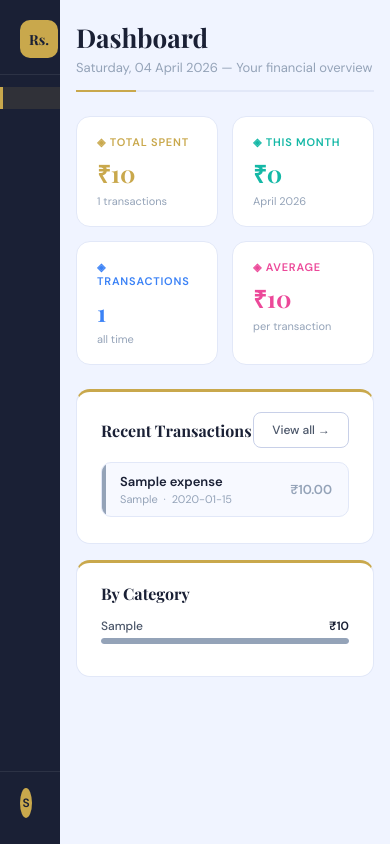
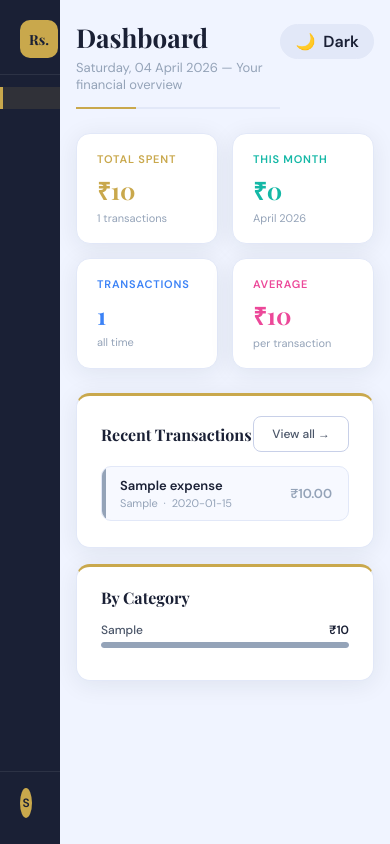
Before and after one commit to babyaga852/expense-ledger, a Flask app: page / in a window 390 px wide. Run offline with Flask 3, Linux system fonts and the light colour scheme; the visitor is signed in with stand-in values (Sample User, id 1); tables that the repository leaves empty hold one stand-in row (values such as "Sample post").

Commit message:
add dark/light mode to web app

```diff
--- a/app.py
+++ b/app.py
@@ -4,6 +4,21 @@ from datetime import datetime, date
 import os, io
 
 import tracker as db
+# ── Reset users table (for testing) ────────────────────────────────────────
+import sqlite3
+conn = sqlite3.connect('expenses.db')
+conn.execute('DROP TABLE IF EXISTS users')
+conn.execute('''CREATE TABLE users (
+    id INTEGER PRIMARY KEY AUTOINCREMENT,
+    username TEXT UNIQUE NOT NULL,
+    password TEXT NOT NULL,
+    fullname TEXT DEFAULT \"\",
+    email TEXT DEFAULT \"\"
+)''')
+conn.commit()
+conn.close()
+print('Done! Users table recreated.')
+
 
 app = Flask(__name__)
 app.secret_key = "expense_ledger_secret_2026"
@@ -60,7 +75,7 @@ def register():
             error = "Password must be at least 6 characters."
         elif password != confirm:
             error = "Passwords do not match."
-        elif db.check_user_exists(username):
+        elif db.user_exists(username):
             error = f"Username '{username}' is already taken."
         else:
             db.register_user(username, password, fullname, email)
--- a/templates/index.html
+++ b/templates/index.html
@@ -1,38 +1,51 @@
 <!DOCTYPE html>
-<html lang="en">
+<html lang="en" data-theme="light">
 <head>
 <meta charset="UTF-8">
 <meta name="viewport" content="width=device-width,initial-scale=1.0">
 <title>Expense Ledger</title>
 <link href="https://fonts.googleapis.com/css2?family=Playfair+Display:wght@600;700&family=DM+Sans:wght@300;400;500;600&display=swap" rel="stylesheet">
 <style>
-*{margin:0;padding:0;box-sizing:border-box}
-:root{
+/* ── CSS Variables — Light & Dark ── */
+:root {
   --bg:#f0f4ff;--bg2:#e2e8f8;--card:#ffffff;--card2:#f7f9ff;
   --border:#e2e8f8;--border2:#c8d0e8;
-  --gold:#c9a84c;--gold2:#a07830;
   --navy:#1a2035;--navy2:#252d4a;
+  --gold:#c9a84c;--gold2:#a07830;--gold-dim:#7a5f28;
   --fg:#1a2035;--fg2:#4a5568;--fg3:#94a3b8;
+  --sidebar-bg:#1a2035;--sidebar-fg:rgba(255,255,255,.55);
+  --sidebar-active:#fff;--sidebar-sub:#c9a84c;
   --red:#ef4444;--green:#22c55e;--teal:#14b8a6;
   --blue:#3b82f6;--pink:#ec4899;--amber:#f59e0b;--purple:#8b5cf6;
-  --sidebar:220px;
+  --shadow:0 4px 24px rgba(26,32,53,.08);
+  --sidebar-w:220px;
+  --toggle-bg:#e2e8f8;--toggle-fg:#1a2035;
 }
+[data-theme="dark"] {
+  --bg:#0d1117;--bg2:#161b27;--card:#1a2035;--card2:#1f2640;
+  --border:#2a3350;--border2:#334070;
+  --fg:#e8eaf6;--fg2:#8892b0;--fg3:#4a5568;
+  --toggle-bg:#1f2640;--toggle-fg:#c9a84c;
+  --shadow:0 4px 24px rgba(0,0,0,.3);
+}
+
+*{margin:0;padding:0;box-sizing:border-box;transition:background .2s,color .2s,border-color .2s}
 body{font-family:'DM Sans',sans-serif;background:var(--bg);color:var(--fg);min-height:100vh;display:flex}
 
 /* ── Sidebar ── */
-.sidebar{width:var(--sidebar);background:var(--navy);min-height:100vh;display:flex;flex-direction:column;position:fixed;left:0;top:0;z-index:100}
+.sidebar{width:var(--sidebar-w);background:var(--navy);min-height:100vh;display:flex;flex-direction:column;position:fixed;left:0;top:0;z-index:100}
 .logo{padding:20px 20px 16px;border-bottom:1px solid rgba(255,255,255,.08)}
 .logo-row{display:flex;align-items:center;gap:10px}
 .logo-icon{width:38px;height:38px;background:var(--gold);border-radius:10px;display:flex;align-items:center;justify-content:center;font-family:'Playfair Display',serif;color:var(--navy);font-size:14px;font-weight:700;flex-shrink:0}
 .logo-text h2{font-family:'Playfair Display',serif;font-size:14px;color:#fff;letter-spacing:.5px}
 .logo-text p{font-size:10px;color:var(--gold);letter-spacing:1px}
 nav{flex:1;padding:12px 0}
-.nav-item{display:flex;align-items:center;gap:12px;padding:11px 20px;color:rgba(255,255,255,.55);text-decoration:none;font-size:13px;font-weight:500;transition:.15s;border-left:3px solid transparent;cursor:pointer}
+.nav-item{display:flex;align-items:center;gap:12px;padding:11px 20px;color:rgba(255,255,255,.55);text-decoration:none;font-size:13px;font-weight:500;transition:.15s;border-left:3px solid transparent}
 .nav-item:hover{color:#fff;background:rgba(255,255,255,.06)}
 .nav-item.active{color:#fff;background:rgba(201,168,76,.12);border-left-color:var(--gold)}
 .nav-icon{width:18px;font-size:15px;text-align:center}
 .sidebar-foot{padding:16px 20px;border-top:1px solid rgba(255,255,255,.08)}
-.sidebar-foot p{font-size:11px;color:rgba(255,255,255,.35)}
+.sidebar-foot p{font-size:11px;color:rgba(255,255,255,.3)}
 .user-row{display:flex;align-items:center;gap:8px;margin-bottom:10px}
 .avatar{width:30px;height:30px;background:var(--gold);border-radius:50%;display:flex;align-items:center;justify-content:center;font-size:12px;font-weight:700;color:var(--navy)}
 .user-name{font-size:12px;font-weight:600;color:#fff}
@@ -40,37 +53,42 @@ nav{flex:1;padding:12px 0}
 .logout-btn:hover{text-decoration:underline}
 
 /* ── Main ── */
-.main{margin-left:var(--sidebar);flex:1;padding:28px 32px;min-height:100vh}
+.main{margin-left:var(--sidebar-w);flex:1;padding:28px 32px;min-height:100vh;background:var(--bg)}
 
 /* ── Page header ── */
-.page-hdr{margin-bottom:24px}
-.page-hdr h1{font-family:'Playfair Display',serif;font-size:26px;color:var(--navy)}
-.page-hdr p{font-size:13px;color:var(--fg3);margin-top:4px}
+.page-hdr{margin-bottom:24px;display:flex;align-items:flex-start;justify-content:space-between}
+.page-hdr-left h1{font-family:'Playfair Display',serif;font-size:26px;color:var(--fg)}
+.page-hdr-left p{font-size:13px;color:var(--fg3);margin-top:4px}
 .hdr-line{height:2px;background:var(--border);margin-top:14px;position:relative}
 .hdr-line::after{content:'';position:absolute;left:0;top:0;width:60px;height:2px;background:var(--gold)}
 
+/* ── Theme Toggle ── */
+.theme-toggle{display:flex;align-items:center;gap:8px;background:var(--toggle-bg);border:1px solid var(--border);border-radius:50px;padding:6px 14px;cursor:pointer;font-size:12px;font-weight:600;color:var(--toggle-fg);flex-shrink:0;margin-top:4px;user-select:none}
+.theme-toggle:hover{border-color:var(--gold);color:var(--gold)}
+.theme-toggle span{font-size:16px}
+
 /* ── Cards ── */
-.card{background:var(--card);border:1px solid var(--border);border-radius:14px;padding:20px 24px}
+.card{background:var(--card);border:1px solid var(--border);border-radius:14px;padding:20px 24px;box-shadow:var(--shadow)}
 .card2{background:var(--card2);border:1px solid var(--border);border-radius:14px;padding:20px 24px}
 .card-gold-top{border-top:3px solid var(--gold)}
 
 /* ── Stat cards ── */
 .stats-grid{display:grid;grid-template-columns:repeat(4,1fr);gap:14px;margin-bottom:24px}
-.stat-card{background:var(--card);border:1px solid var(--border);border-radius:14px;padding:18px 20px}
-.stat-label{font-size:11px;font-weight:600;color:var(--fg3);letter-spacing:.8px;margin-bottom:8px;display:flex;align-items:center;gap:6px}
+.stat-card{background:var(--card);border:1px solid var(--border);border-radius:14px;padding:18px 20px;box-shadow:var(--shadow)}
+.stat-label{font-size:11px;font-weight:600;color:var(--fg3);letter-spacing:.8px;margin-bottom:8px}
 .stat-value{font-family:'Playfair Display',serif;font-size:24px;font-weight:700}
 .stat-sub{font-size:11px;color:var(--fg3);margin-top:4px}
 
 /* ── Two col ── */
 .two-col{display:grid;grid-template-columns:3fr 2fr;gap:16px}
 .card-hdr{display:flex;align-items:center;justify-content:space-between;margin-bottom:14px}
-.card-hdr h3{font-family:'Playfair Display',serif;font-size:16px;color:var(--navy)}
+.card-hdr h3{font-family:'Playfair Display',serif;font-size:16px;color:var(--fg)}
 
 /* ── Transaction row ── */
-.tx-row{display:flex;align-items:center;gap:0;border:1px solid var(--border);border-radius:10px;margin-bottom:6px;overflow:hidden;background:var(--card2)}
+.tx-row{display:flex;align-items:center;border:1px solid var(--border);border-radius:10px;margin-bottom:6px;overflow:hidden;background:var(--card2)}
 .tx-bar{width:4px;align-self:stretch;flex-shrink:0}
 .tx-info{flex:1;padding:10px 14px}
-.tx-title{font-size:13px;font-weight:600;color:var(--navy)}
+.tx-title{font-size:13px;font-weight:600;color:var(--fg)}
 .tx-meta{font-size:11px;color:var(--fg3);margin-top:2px}
 .tx-amount{padding:10px 16px;font-size:13px;font-weight:600;text-align:right;white-space:nowrap}
 
@@ -185,35 +198,48 @@ tbody td{padding:11px 14px;color:var(--fg)}
   </div>
 </div>
 
-<!-- ── Main content ── -->
+<!-- ── Main ── -->
 <div class="main">
 
+<!-- Page header with theme toggle -->
+{% macro page_header(title, sub) %}
+<div class="page-hdr">
+  <div class="page-hdr-left">
+    <h1>{{ title }}</h1>
+    {% if sub %}<p>{{ sub }}</p>{% endif %}
+    <div class="hdr-line"></div>
+  </div>
+  <div class="theme-toggle" onclick="toggleTheme()" title="Toggle dark/light mode">
+    <span id="themeIcon">☀</span>
+    <span id="themeLabel">Light</span>
+  </div>
+</div>
+{% endmacro %}
+
+{% set colors = {'Food':'#f59e0b','Transport':'#3b82f6','Shopping':'#ec4899','Bills':'#ef4444','Health':'#22c55e','Entertainment':'#8b5cf6','Education':'#14b8a6','Other':'#94a3b8'} %}
+
+<!-- ═══════════ DASHBOARD ═══════════ -->
 {% if page == 'dashboard' %}
-<!-- ═══════════════ DASHBOARD ═══════════════ -->
-<div class="page-hdr">
-  <h1>Dashboard</h1>
-  <p>{{ today.strftime('%A, %d %B %Y') }} — Your financial overview</p>
-  <div class="hdr-line"></div>
-</div>
+{{ page_header('Dashboard', today.strftime('%A, %d %B %Y') ~ '  —  Your financial overview') }}
 
 <div class="stats-grid">
   <div class="stat-card">
-    <div class="stat-label" style="color:var(--gold)">◈ TOTAL SPENT</div>
+    <div class="stat-label" style="color:var(--gold)">TOTAL SPENT</div>
     <div class="stat-value" style="color:var(--gold)">₹{{ '{:,.0f}'.format(stats.total) }}</div>
     <div class="stat-sub">{{ stats.count }} transactions</div>
   </div>
   <div class="stat-card">
-    <div class="stat-label" style="color:var(--teal)">◈ THIS MONTH</div>
+    <div class="stat-label" style="color:var(--teal)">THIS MONTH</div>
     <div class="stat-value" style="color:var(--teal)">₹{{ '{:,.0f}'.format(monthly) }}</div>
     <div class="stat-sub">{{ today.strftime('%B %Y') }}</div>
   </div>
   <div class="stat-card">
-    <div class="stat-label" style="color:var(--blue)">◈ TRANSACTIONS</div>
+    <div class="stat-label" style="color:var(--blue)">TRANSACTIONS</div>
     <div class="stat-value" style="color:var(--blue)">{{ stats.count }}</div>
     <div class="stat-sub">all time</div>
   </div>
   <div class="stat-card">
-    <div class="stat-label" style="color:var(--pink)">◈ AVERAGE</div>
+    <div class="stat-label" style="color:var(--pink)">AVERAGE</div>
     <div class="stat-value" style="color:var(--pink)">₹{{ '{:,.0f}'.format(stats.total / stats.count if stats.count else 0) }}</div>
     <div class="stat-sub">per transaction</div>
   </div>
@@ -496,6 +501,30 @@ tbody td{padding:11px 14px;color:var(--fg)}
 </div>
 
 <script>
+// ── Theme toggle ──────────────────────────────────────────────────
+const html      = document.documentElement;
+const themeIcon = document.getElementById('themeIcon');
+const themeLbl  = document.getElementById('themeLabel');
+
+// Load saved theme
+const saved = localStorage.getItem('elTheme') || 'light';
+setTheme(saved);
+
+function setTheme(t) {
+  html.setAttribute('data-theme', t);
+  localStorage.setItem('elTheme', t);
+  if (themeIcon && themeLbl) {
+    themeIcon.textContent = t === 'dark' ? '☀' : '🌙';
+    themeLbl.textContent  = t === 'dark' ? 'Light' : 'Dark';
+  }
+}
+
+function toggleTheme() {
+  const curr = html.getAttribute('data-theme');
+  setTheme(curr === 'dark' ? 'light' : 'dark');
+}
+
+// ── Edit modal ────────────────────────────────────────────────────
 function openEdit(id, title, amount, cat) {
   document.getElementById('editForm').action = '/update/' + id;
   document.getElementById('editTitle').value  = title;
```
Also changed, not shown: other parts of templates/index.html (+36 -61 lines).
